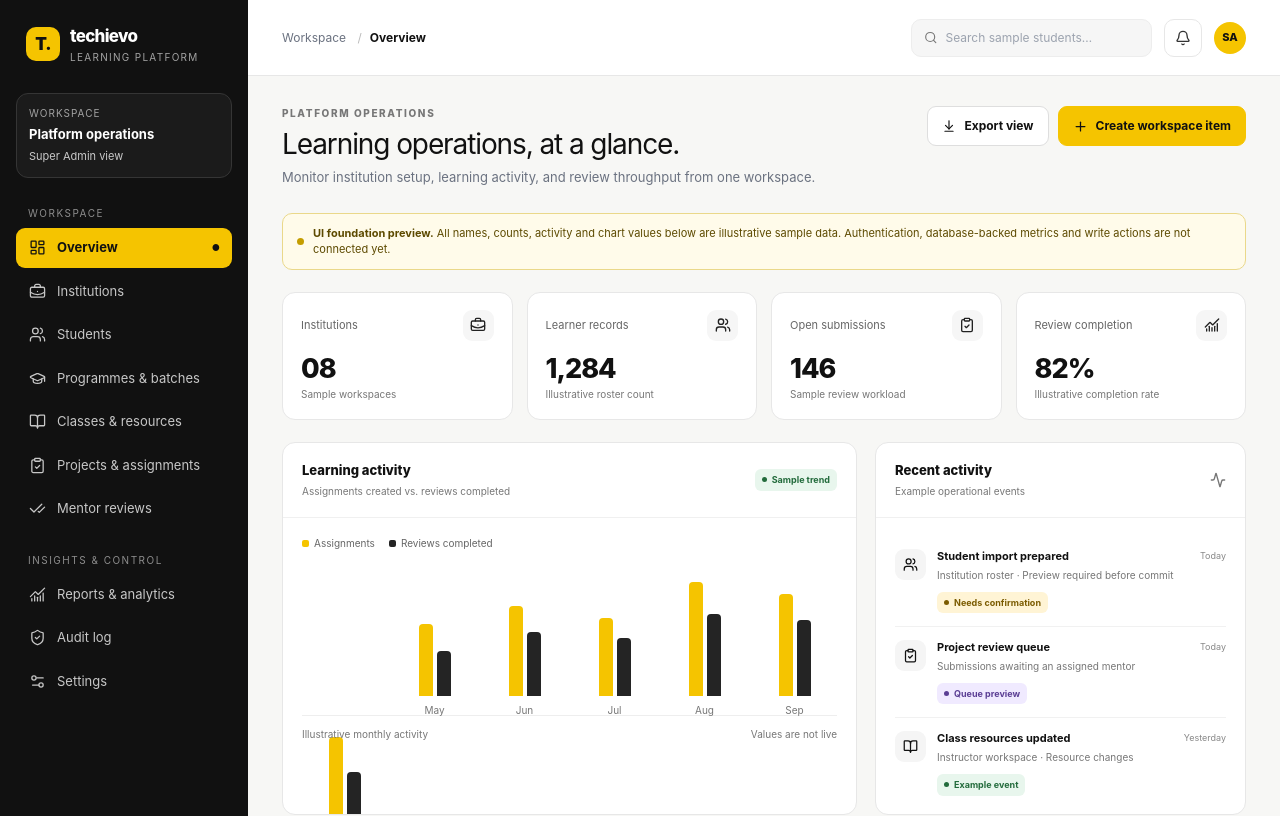
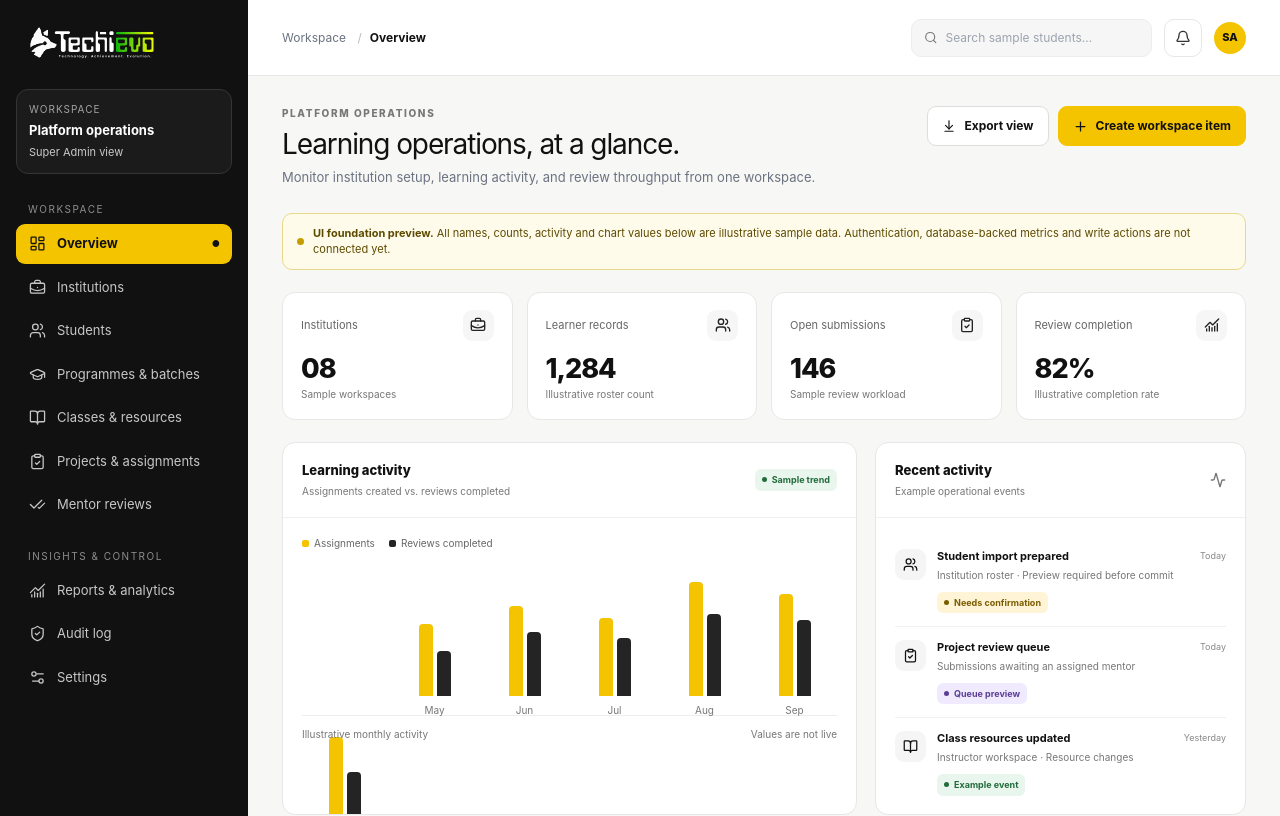
Before and after one commit to monoclust/TIFES_LMS, a Next.js app: page / in a window 1280 px wide. Shown: the top 816 px of the page. Built offline with nearby package versions, Linux system fonts and the light colour scheme.

Commit message:
brand: use supplied Techievo logo in application navigation

```diff
--- a/src/app/page.tsx
+++ b/src/app/page.tsx
@@ -1,6 +1,7 @@
 "use client";
 
 import { useState } from "react";
+import Image from "next/image";
 import {
   Activity, ArrowDownToLine, ArrowRight, Bell, BookOpen, BriefcaseBusiness,
   ChartNoAxesCombined, CheckCheck, ChevronDown, CircleHelp,
@@ -48,7 +49,7 @@ function Sidebar({ mobile = false, onNavigate }: { mobile?: boolean; onNavigate?
   });
   return <aside className={`sidebar ${mobile ? "mobile-open" : ""}`}>
     <a className="brand" href="#overview" aria-label="Techievo LMS home" onClick={onNavigate}>
-      <span className="brand-mark">T.</span><span><span className="brand-name">techievo</span><span className="brand-sub" style={{ display: "block" }}>Learning platform</span></span>
+      <Image src="/brand/White_Logo.svg" alt="Techievo" width={132} height={38} priority unoptimized style={{ width: 132, height: "auto" }} />
     </a>
     <div className="tenant-switch"><small>Workspace</small><strong>Platform operations</strong><span>Super Admin view</span></div>
     <nav aria-label="Main navigation"><div className="nav-label">Workspace</div><div className="nav-list">{renderItems(mainNav)}</div><div className="nav-label" style={{ marginTop: 24 }}>Insights & control</div><div className="nav-list">{renderItems(manageNav)}</div></nav>
```
